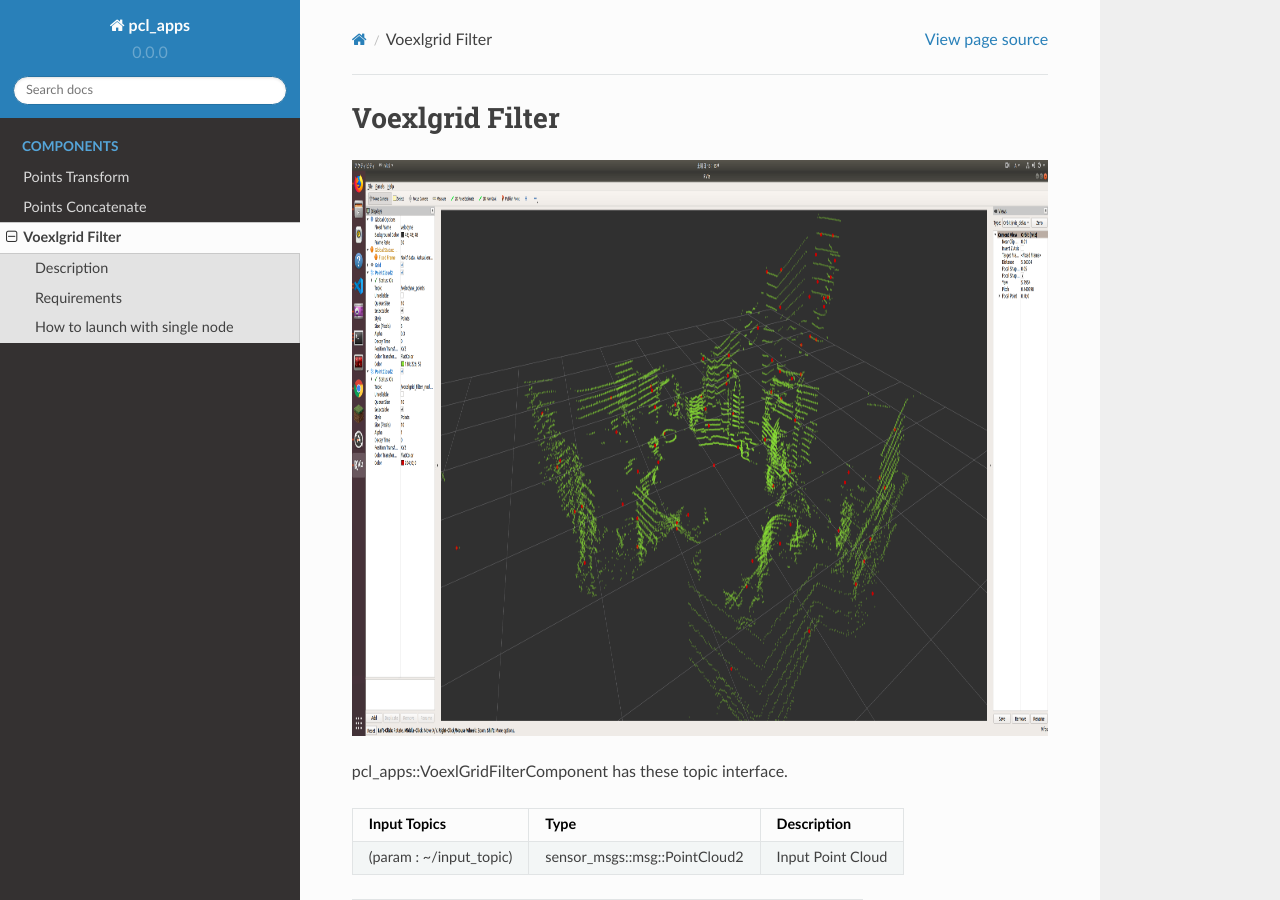
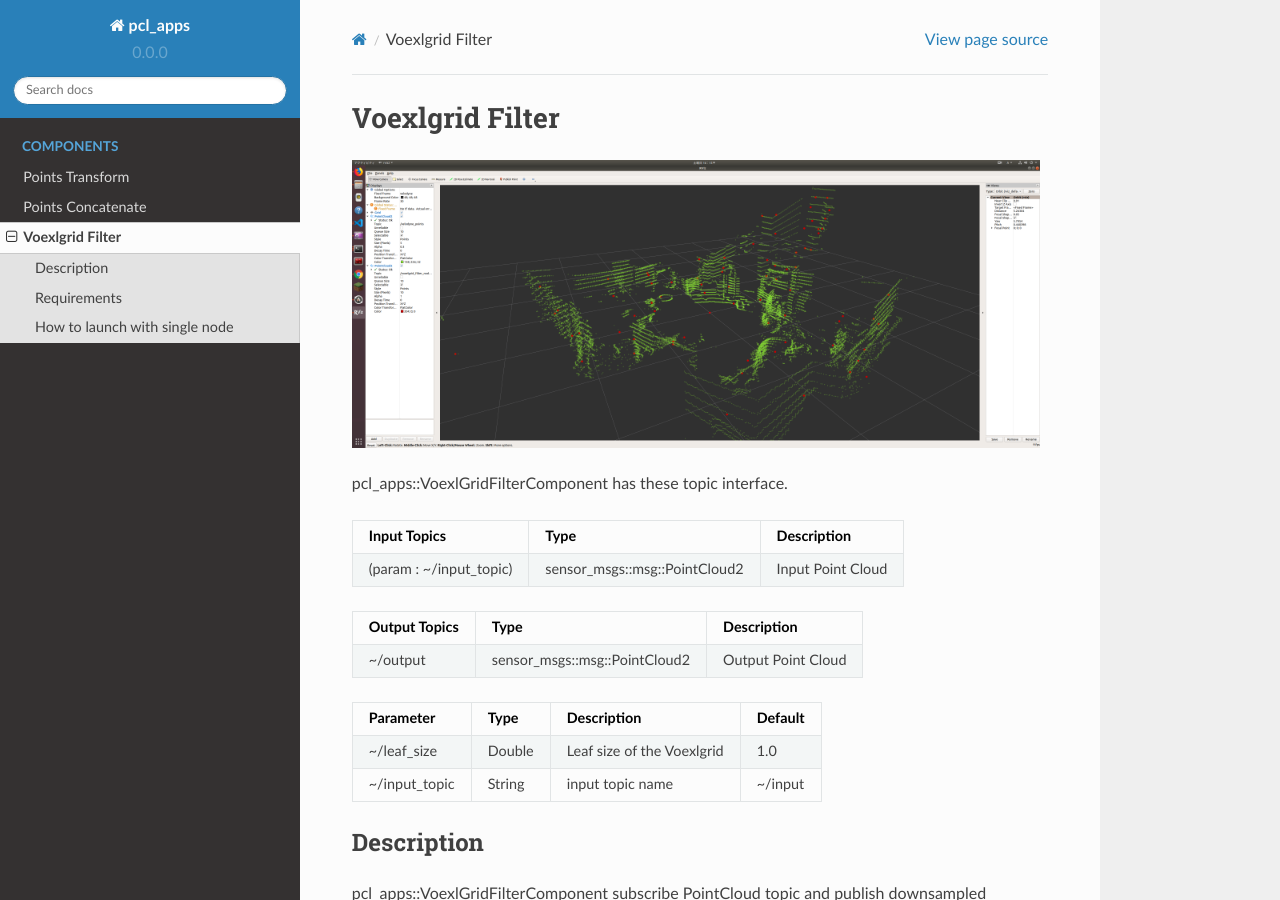
Before and after one commit to OUXT-Polaris/pcl_apps, a Sphinx documentation site: the page built from doc/modules/voxelgrid_filter.rst, in a window 1280 px wide and 900 px high. Built offline with Sphinx 7.4.7 and the Read the Docs theme 2.0.0, drawn with Linux system fonts in a browser that asks for light colours.

Commit message:
configure image size

```diff
--- a/doc/modules/voxelgrid_filter.rst
+++ b/doc/modules/voxelgrid_filter.rst
@@ -2,7 +2,7 @@ Voexlgrid Filter
 ================
 
 .. image:: img/VoxelGridFilter.png
-   :scale: 40%
+   :scale: 20%
 
 pcl_apps::VoexlGridFilterComponent has these topic interface.
 
```
